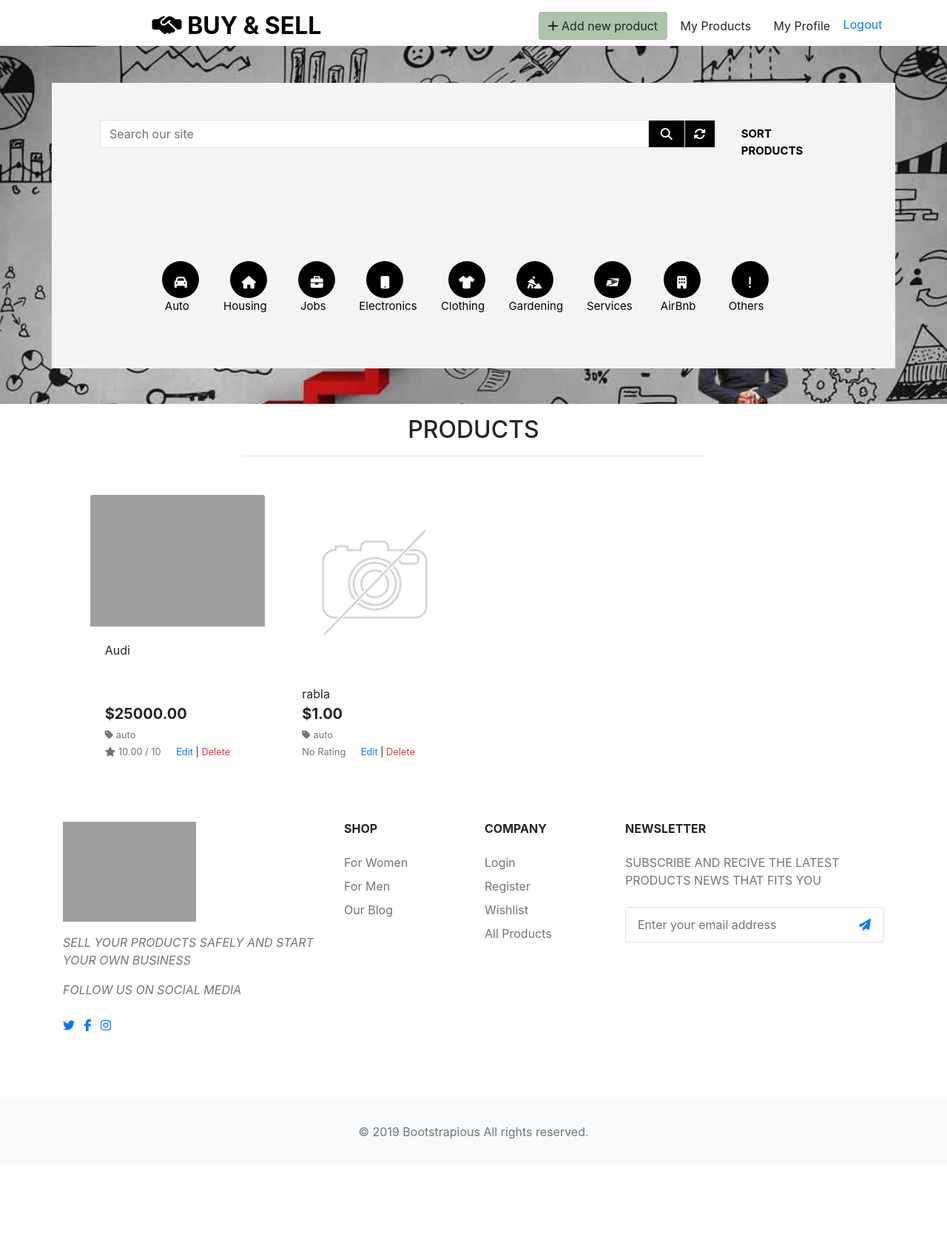
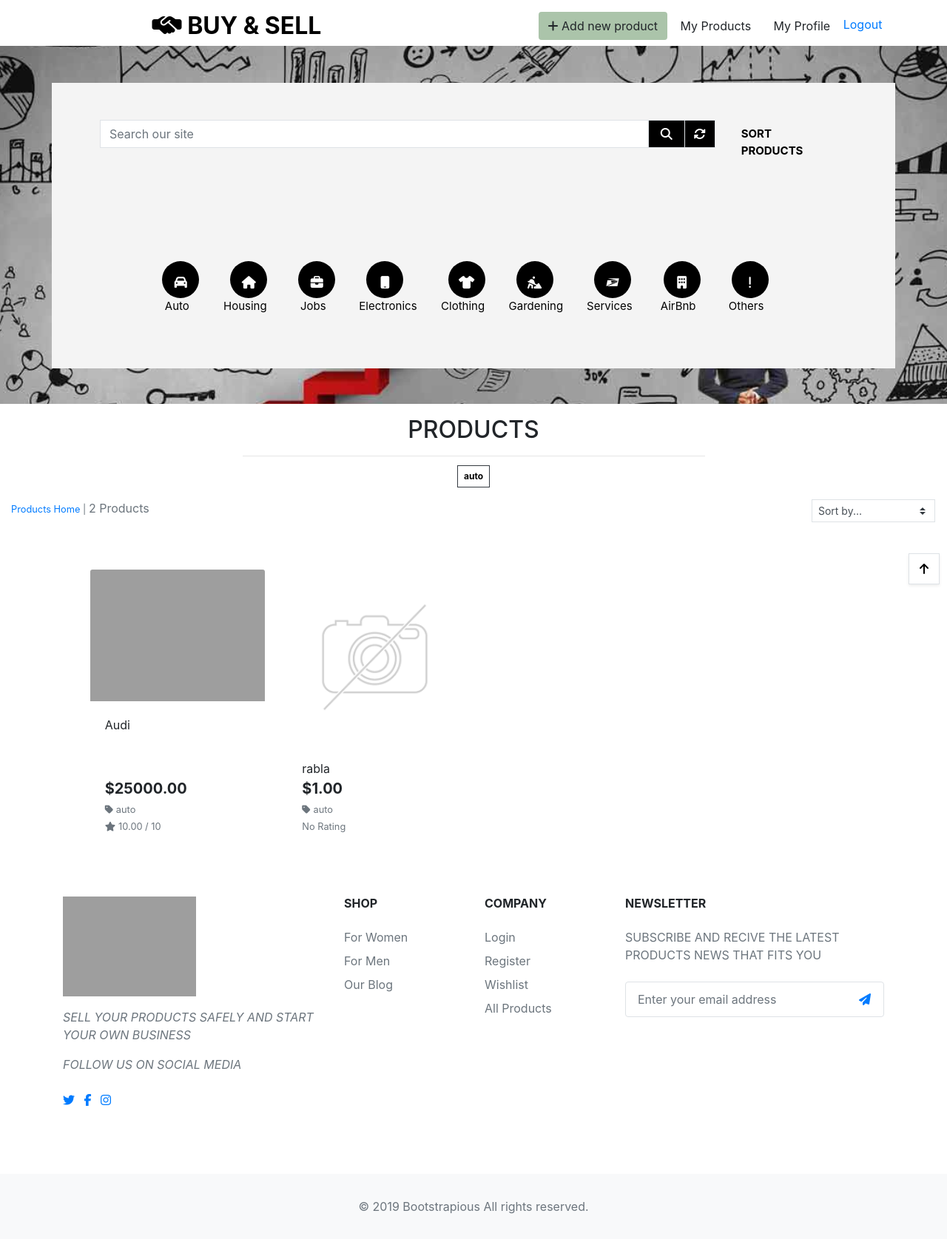
Before and after one commit to MihaiElisei/BuyAndSell, a Django app: a page that uses products/templates/products/products.html in a window 1280 px wide. Shown: the whole page at 74% size. Before the commit the page ends 1540 px from the top, so only its background shows below. Run offline with Django 3.2, Linux system fonts and the light colour scheme; a user stored in the database is signed in; data comes from the database, SQL or seed files in the repository; some libraries are stand-ins or nearby versions; grey boxes are pictures that could not be loaded.

Commit message:
added sorting js and back to top button

```diff
--- a/products/templates/products/products.html
+++ b/products/templates/products/products.html
@@ -7,10 +7,42 @@
         <div class="col-12 text-center mt-3">
             <h2 class="uppercase">Products</h2>
             <hr class="w-50 mb-1">
+             {% for c in current_categories %}
+                <a class="category-badge text-decoration-none" href="{% url 'products' %}?category={{ c.name }}">
+                    <span class="p-2 mt-2 badge badge-white text-black rounded-0 border border-dark">{{ c.friendly_name }}</span>
+                </a>
+            {% endfor %}
+        </div>
+    </div>
+    <div class="row">
+        <div class="col-8 my-auto order-md-last d-flex justify-content-center justify-content-md-end p-3">
+            <div class="sort-select-wrapper">
+                <select id="sort-selector" class="custom-select custom-select-sm rounded-0 border border-{% if current_sorting != 'None_None' %}info{% else %}black{% endif %}">
+                    <option value="reset" {% if current_sorting == 'None_None' %}selected{% endif %}>Sort by...</option>
+                    <option value="price_asc" {% if current_sorting == 'price_asc' %}selected{% endif %}>Price (low to high)</option>
+                    <option value="price_desc" {% if current_sorting == 'price_desc' %}selected{% endif %}>Price (high to low)</option>
+                    <option value="rating_asc" {% if current_sorting == 'rating_asc' %}selected{% endif %}>Rating (low to high)</option>
+                    <option value="rating_desc" {% if current_sorting == 'rating_desc' %}selected{% endif %}>Rating (high to low)</option>
+                    <option value="name_asc" {% if current_sorting == 'name_asc' %}selected{% endif %}>Name (A-Z)</option>
+                    <option value="name_desc" {% if current_sorting == 'name_desc' %}selected{% endif %}>Name (Z-A)</option>
+                    <option value="category_asc" {% if current_sorting == 'category_asc' %}selected{% endif %}>Category (A-Z)</option>
+                    <option value="category_desc" {% if current_sorting == 'category_desc' %}selected{% endif %}>Category (Z-A)</option>
+                </select>
+            </div>
+
+        </div>
+        <div class="col-4 order-md-first">
+            <p class="text-muted mt-3  ">
+                {% if search_term or current_categories or current_sorting != 'None_None' %}
+                    <span class="small"><a href="{% url 'products' %}">Products Home</a> | </span>
+                {% endif %}
+                {{ products|length }} Products{% if search_term %} found for <strong>"{{ search_term }}"</strong>{% endif %}
+            </p>
         </div>
     </div>
     <div class="row mt-5" style="background-color: #fff;">
         <div class="product-container col-10 offset-1">
+
             <div class="row ">
                 {% for product in products %}
                     <div class="col-sm-6 col-md-6 col-lg-4 col-xl-3">
@@ -43,12 +75,12 @@
                                         {% else %}
                                             <small class="text-muted">No Rating</small>
                                         {% endif %}
-                                        {% if request.user.is_superuser %}
+                                        <!-- {% if request.user.is_superuser %}
                                             <small class="ml-3">
                                                 <a href="#">Edit</a> |
                                                 <a class="text-danger" href="#">Delete</a>
                                             </small>
-                                        {% endif %}
+                                        {% endif %} -->
                                     </div>
                                 </div>
                             </div>
@@ -78,5 +110,43 @@
             </div>
         </div>
     </div>
+    <div class="btt-button shadow-sm rounded-0 border border-black">
+        <a class="btt-link d-flex h-100">
+            <i class="fas fa-arrow-up text-black mx-auto my-auto"></i>
+        </a>
+    </div>
 </div>
+
 {% endblock %}
+
+{% block postloadjs %}
+    {{ block.super }}
+    <script type="text/javascript">
+		$('.btt-link').click(function(e) {
+			window.scrollTo(0,0)
+		})
+	</script>
+
+    <script type="text/javascript">
+        $('#sort-selector').change(function() {
+            var selector = $(this);
+            var currentUrl = new URL(window.location);
+
+            var selectedVal = selector.val();
+            if(selectedVal != "reset"){
+                var sort = selectedVal.split("_")[0];
+                var direction = selectedVal.split("_")[1];
+
+                currentUrl.searchParams.set("sort", sort);
+                currentUrl.searchParams.set("direction", direction);
+
+                window.location.replace(currentUrl);
+            } else {
+                currentUrl.searchParams.delete("sort");
+                currentUrl.searchParams.delete("direction");
+
+                window.location.replace(currentUrl);
+            }
+        })
+    </script>
+{% endblock %}
--- a/static/css/base.css
+++ b/static/css/base.css
@@ -108,6 +108,23 @@ body{
     background-color: #fff;
     color: #000;
 }
+
+a.category-badge > span.badge:hover {
+  background: #212529 !important;
+  color: #fff !important;
+}
+
+.btt-button{
+  height: 42px;
+  width: 42px;
+  position: fixed;
+  bottom: 10px;
+  right: 10px;
+}
+
+.btt-link{
+  cursor: pointer;
+}
 /*--------------------------------------------Footer*/
 
 .footer-basic {
```
Also changed, not shown: products/templates/products/product_detail.html (+7 -0 lines).
